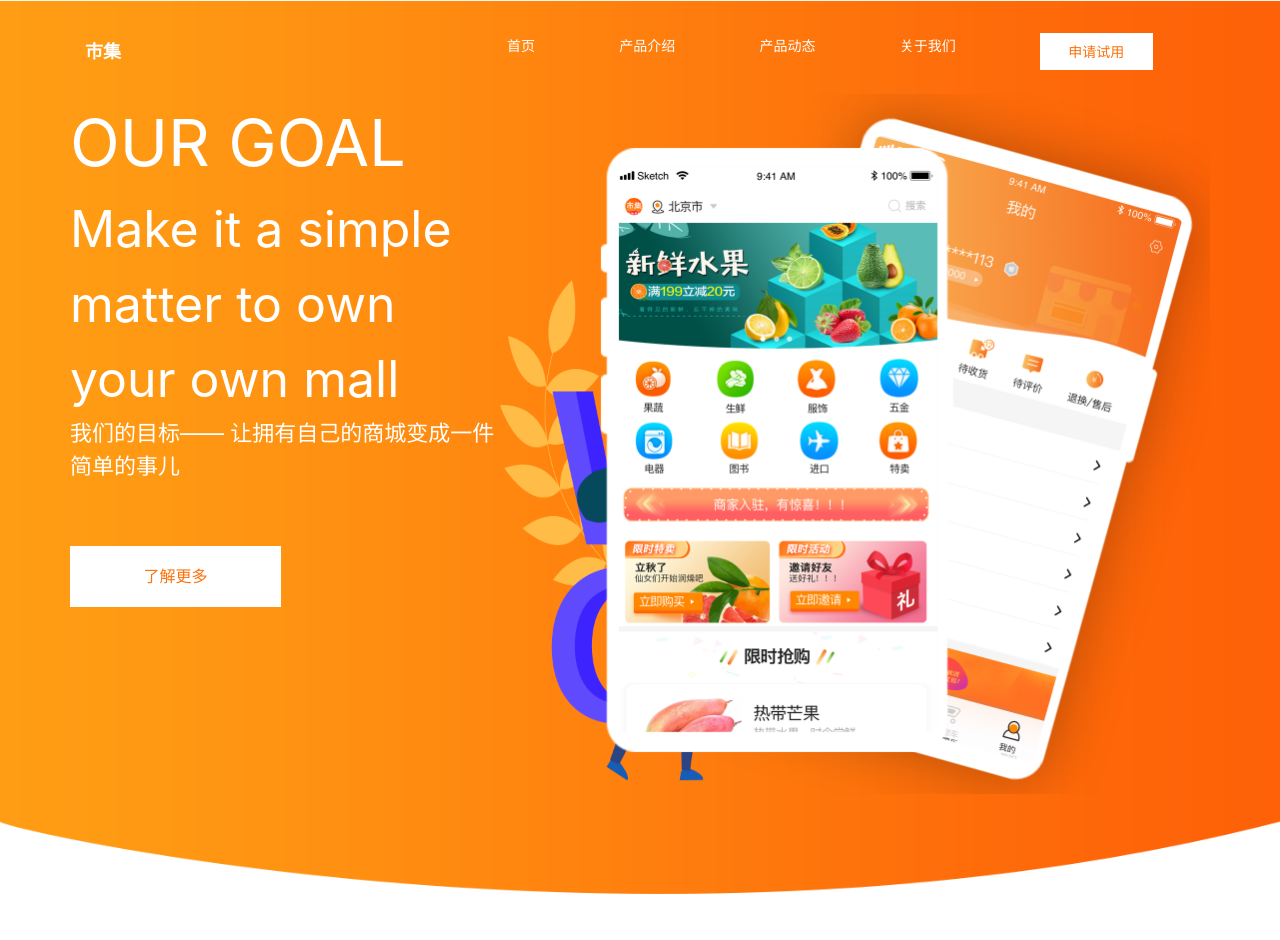
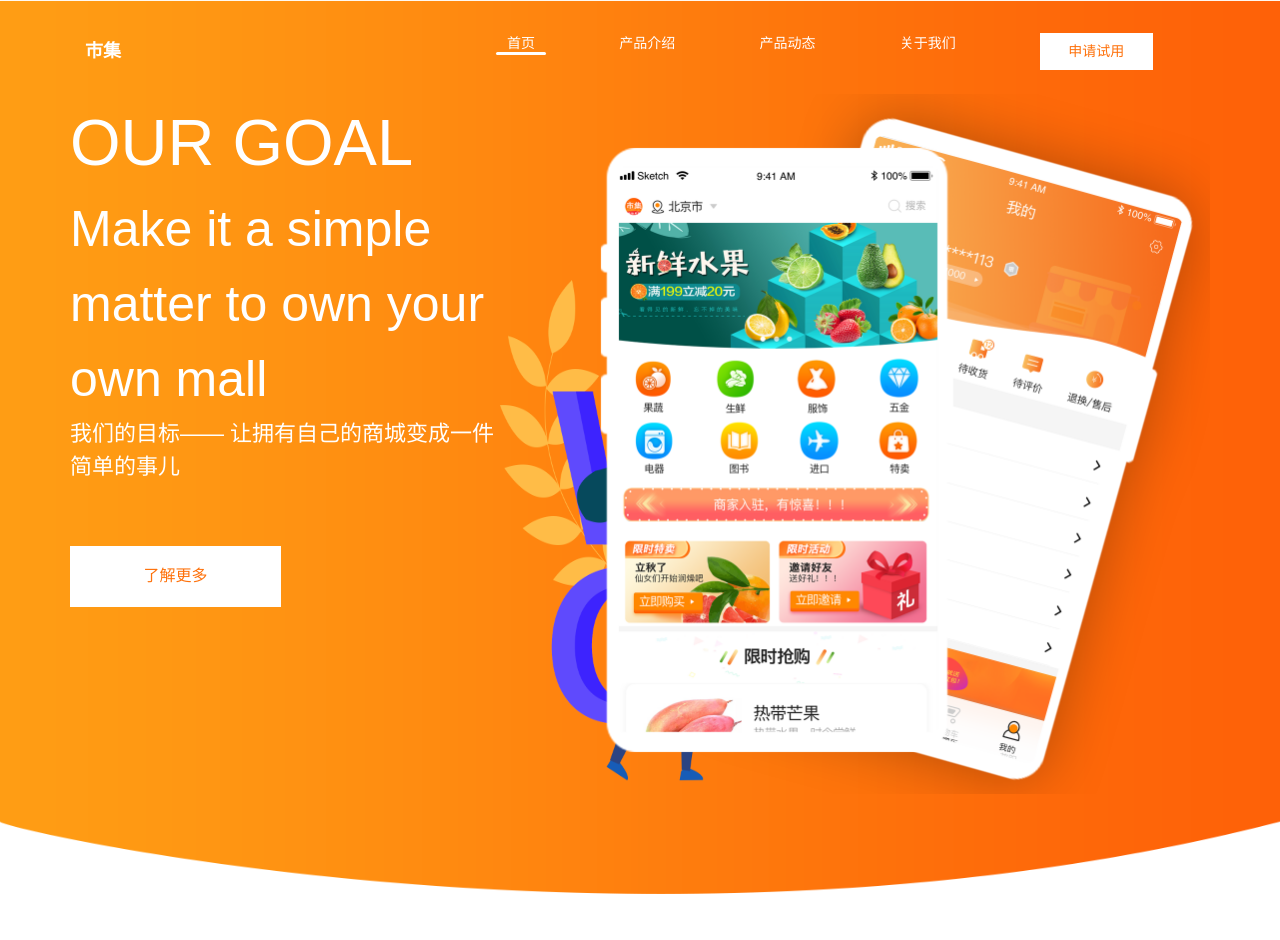
Before and after one commit to guoshijiang/shiji_web, a Django app: page / in a window 1280 px wide. Shown: the top 940 px of the page. Run offline with Django 3.2, Linux system fonts and the light colour scheme; data that the repository does not hold is empty; some libraries are stand-ins or nearby versions.

Commit message:
fix html

```diff
--- a/common/templates/front/index.html
+++ b/common/templates/front/index.html
@@ -1,8 +1,8 @@
 {% extends 'front/layout/main.html' %}
 {% load staticfiles shiji_tags %}
 {% block head %}
+    <link rel="stylesheet" href="{% static 'css/index.css'%}">
     <link rel="stylesheet" href="{% static 'css/home.css'%}">
-    <link rel="stylesheet" href="{% static 'css/index.css'%}">
     <style>
         .common-footer{
             background: #FE710B;
@@ -25,6 +25,7 @@
           <img src="{% static 'images/phone@2x.png' %}" alt="" class="phone-img">
       </div>
   </div>
+
   <div class="product-item">
     <div class="line"></div>
     <div class="title">市集商城系统</div>
--- a/common/templates/front/layout/nav.html
+++ b/common/templates/front/layout/nav.html
@@ -7,19 +7,20 @@
     <div class="nav-menu-item menu_item_bottom"></div>
   </div>
   <div class="nav-box col-lg-8 col-md-9 col-sm-8 col-12">
-    <li><a href="{% url 'index' %}" class="nav-item">首页</a></li>
-    <li><a href="{% url 'product'  %}" class="nav-item">产品介绍</a></li>
-    <li><a href="{% url 'dynamic' %}" class="nav-item">产品动态</a></li>
-    <li><a href="{% url 'about' %}" class="nav-item">关于我们</a></li>
+    <li><a href="{% url 'index' %}" id="index"  class="nav-item">首页</a></li>
+    <li><a href="{% url 'product' %}" id="product" class="nav-item">产品介绍</a></li>
+    <li><a href="{% url 'dynamic' %}" id="dynamic"  class="nav-item">产品动态</a></li>
+    <li><a href="{% url 'about' %}" id="about" class="nav-item">关于我们</a></li>
     <div class="apply-btn">申请试用</div>
   </div>
 </div>
+
 <div class="nav-list">
   <div class="nav-inner">
-    <li><a href="{% url 'index' %}" class="nav-item">首页</a></li>
-    <li><a href="{% url 'product'  %}" class="nav-item">产品介绍</a></li>
-    <li><a href="{% url 'dynamic' %}" class="nav-item">产品动态</a></li>
-    <li><a href="{% url 'about' %}" class="nav-item">关于我们</a></li>
+    <li><a href="{% url 'index' %}" id="index" class="nav-item active">首页</a></li>
+    <li><a href="{% url 'product' %}" id="product" class="nav-item">产品介绍</a></li>
+    <li><a href="{% url 'dynamic' %}" id="dynamic" class="nav-item">产品动态</a></li>
+    <li><a href="{% url 'about' %}" id="about" class="nav-item">关于我们</a></li>
     <div class="apply-btn">申请试用</div>
   </div>
 </div>
--- a/shiji/views.py
+++ b/shiji/views.py
@@ -9,29 +9,35 @@ from common.helpers import ok_json
 
 def index(request):
     comment_list = Comment.objects.filter(is_del='NO').order_by("-id")[:3]
+    nav_mark = 'index'
     return render(request, 'front/index.html', locals())
 
 
 def product(request):
+    nav_mark = 'product'
     return render(request, 'front/product.html', locals())
 
 
 def dynamic(request):
+    nav_mark = 'dynamic'
     news_list = News.objects.filter(is_del='NO').order_by("-id")[:4]
     return render(request, 'front/dynamic.html', locals())
 
 
 def news(request):
+    nav_mark = 'news'
     news_list = News.objects.filter(is_del='NO').order_by("-id")
     return render(request, 'front/news.html', locals())
 
 
 def comment(request):
+    nav_mark = 'comment'
     comment_list = Comment.objects.filter(is_del='NO').order_by("-id")
     return render(request, 'front/comment.html', locals())
 
 
 def about(request):
+    nav_mark = 'about'
     return render(request, 'front/about.html', locals())
 
 
```
Also changed, not shown: common/templates/front/layout/main.html (+26 -3 lines).
